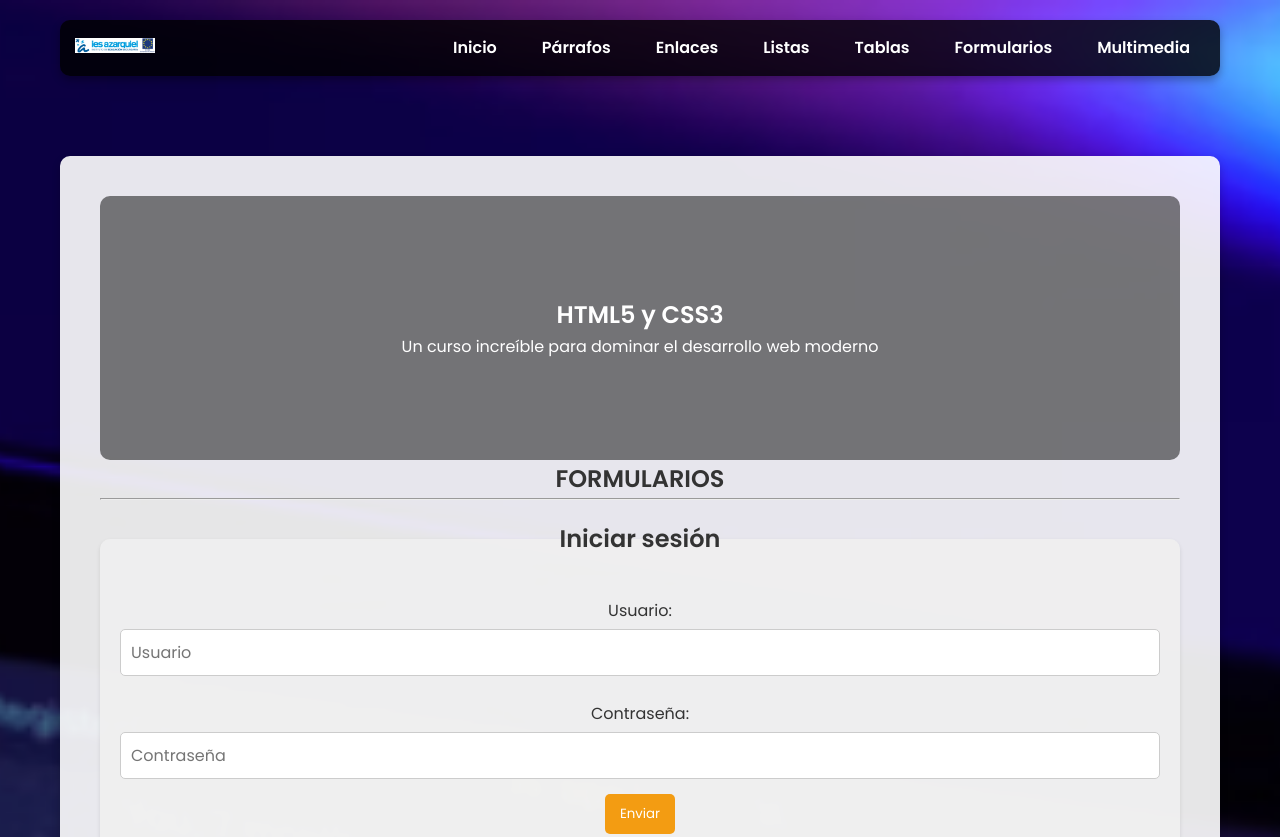
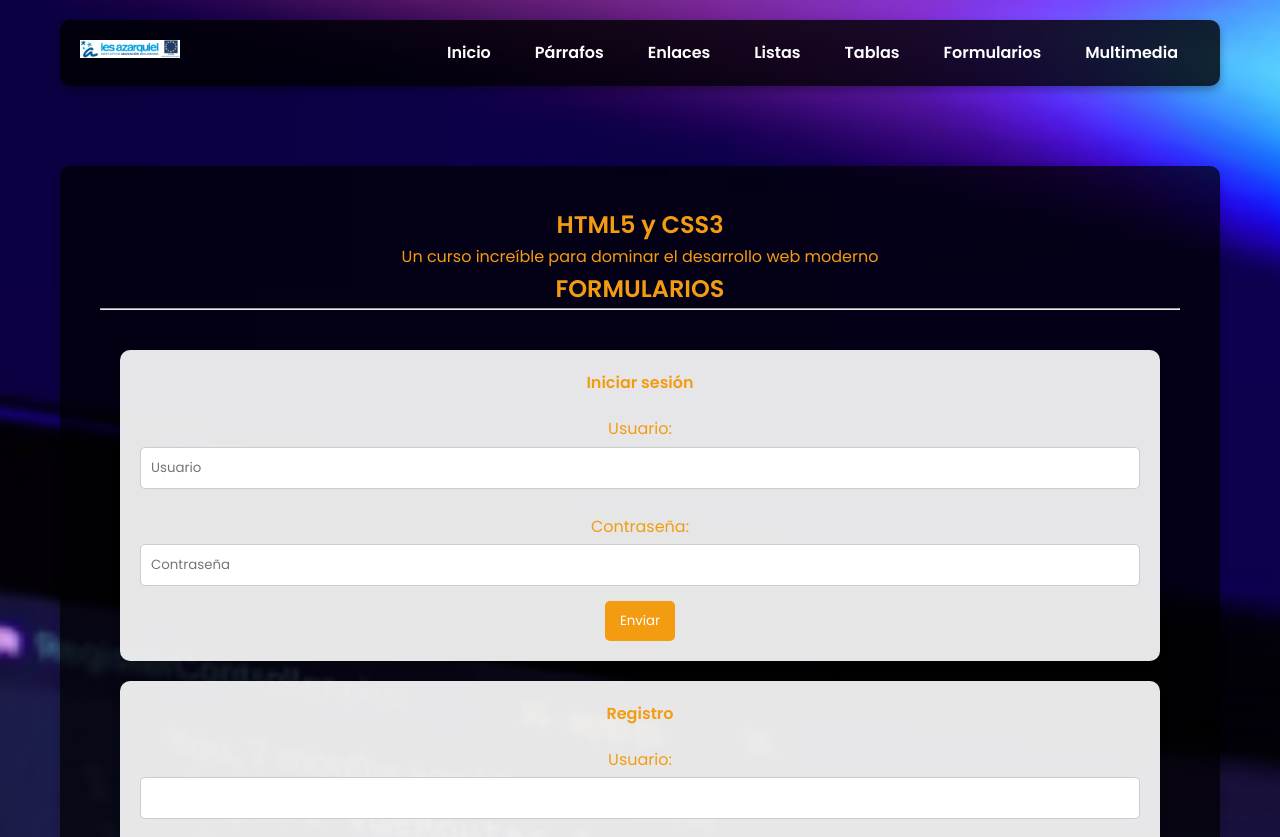
Before and after one commit to Petter-2t/Pagina-web-tutorial, a plain HTML site: page formularios.html in a window 1280 px wide. Shown: the top 837 px of the page. Drawn offline with Linux system fonts and the light colour scheme.

Commit message:
cuartocommit

```diff
--- a/css/formularios.css
+++ b/css/formularios.css
@@ -1,4 +1,4 @@
-/* Restablecer general */
+/* Reset general */
 * {
     margin: 0;
     padding: 0;
@@ -6,13 +6,13 @@
     font-family: 'Poppins', sans-serif;
 }
 
-/* Estilos generales del cuerpo */
+/* Estilos generales del body */
 body {
-    background-image: url('../img/Encabezadoprograma.png');
-    background-size: cover;
-    background-position: center;
-    background-repeat: no-repeat;
-    color: #333;
+    background-image: url('../img/Encabezadoprograma.png'); /* Imagen de fondo */
+    background-size: cover; /* Cubre todo el fondo */
+    background-position: center; /* Centra la imagen */
+    background-repeat: no-repeat; /* Evita que la imagen se repita */
+    color: #f39c12; /* Color del texto en orangered */
     font-size: 16px;
     line-height: 1.6;
 }
@@ -31,37 +31,49 @@ header {
     display: flex;
     justify-content: space-between;
     align-items: center;
-    padding: 15px;
+    padding: 20px;
     border-radius: 10px;
     box-shadow: 0 4px 8px rgba(0, 0, 0, 0.3);
 }
 
 .logo img {
-    max-width: 80px;
+    max-width: 100px;
 }
 
 nav ul {
     list-style: none;
     display: flex;
-    gap: 15px;
+    justify-content: flex-end;
+    margin-right: 10px;
+}
+
+nav ul li {
+    margin-left: 20px;
 }
 
 nav ul li a {
     text-decoration: none;
     color: white;
     font-weight: 600;
-    padding: 10px 15px;
+    padding: 8px 12px;
     border-radius: 4px;
-    transition: background-color 0.3s;
+    transition: background-color 0.3s ease;
 }
 
 nav ul li a:hover {
     background-color: #f39c12;
 }
 
-/* Botón de menú para móviles */
+/* Estilos para el botón del menú en pantallas pequeñas */
 .burger {
     display: none;
+}
+
+#btnmenu {
+    font-size: 30px;
+    cursor: pointer;
+    display: none;
+    color: white;
 }
 
 .burger div {
@@ -75,48 +87,31 @@ nav ul li a:hover {
 .main-content {
     margin-top: 80px;
     padding: 40px;
-    background-color: rgba(255, 255, 255, 0.9);
+    background-color: rgba(0, 0, 0, 0.7);
     box-shadow: 0 4px 8px rgba(0, 0, 0, 0.2);
     border-radius: 10px;
     text-align: center;
 }
 
-/* Sección Hero */
-.hero {
-    padding: 100px 20px;
-    color: white;
-    text-align: center;
-    background: linear-gradient(rgba(0, 0, 0, 0.5), rgba(0, 0, 0, 0.5)), url('../img/hero-bg.jpg') center/cover;
-    border-radius: 10px;
-    animation: fadeIn 1s forwards;
+/* Estilos para formularios */
+.contenedor-formularios {
+    padding: 20px;
 }
 
-/* Animación Hero */
-@keyframes fadeIn {
-    from {
-        opacity: 0;
-    }
-    to {
-        opacity: 1;
-    }
-}
-
-/* Formularios */
 form {
-    margin-top: 20px;
+    margin: 20px 0;
+    background-color: rgba(255, 255, 255, 0.9);
+    border-radius: 10px;
+    padding: 20px;
+    box-shadow: 0 4px 8px rgba(0, 0, 0, 0.2);
 }
 
 fieldset {
     border: none;
-    padding: 20px;
-    border-radius: 10px;
-    background-color: rgba(240, 240, 240, 0.9);
-    box-shadow: 0 2px 4px rgba(0, 0, 0, 0.1);
 }
 
 legend {
     font-weight: bold;
-    font-size: 1.5em;
     margin-bottom: 10px;
 }
 
@@ -128,25 +123,25 @@ label {
 input[type="text"],
 input[type="password"],
 input[type="email"],
-input[type="number"],
-input[type="tel"],
-input[type="url"],
 input[type="color"],
 input[type="date"],
 input[type="datetime-local"],
 input[type="file"],
+input[type="number"],
+input[type="tel"],
 input[type="time"],
+input[type="url"],
 input[type="week"],
-select,
-textarea {
+textarea,
+select {
     width: 100%;
     padding: 10px;
     margin-bottom: 15px;
     border: 1px solid #ccc;
     border-radius: 5px;
-    font-size: 16px;
 }
 
+/* Estilos para botones */
 input[type="submit"] {
     background-color: #f39c12;
     color: white;
@@ -154,11 +149,11 @@ input[type="submit"] {
     padding: 10px 15px;
     border-radius: 5px;
     cursor: pointer;
-    transition: background-color 0.3s;
+    transition: background-color 0.3s ease;
 }
 
 input[type="submit"]:hover {
-    background-color: #d68a10;
+    background-color: #e67e22;
 }
 
 /* Pie de página */
@@ -166,20 +161,39 @@ footer {
     background-color: rgba(0, 0, 0, 0.8);
     color: white;
     text-align: center;
-    padding: 20px;
+    padding: 20px 0;
     margin-top: 40px;
     border-radius: 10px;
+    box-shadow: 0 4px 8px rgba(0, 0, 0, 0.3);
 }
 
-/* Consultas de medios */
+footer p {
+    margin: 0;
+}
+
+/* Media queries para pantallas pequeñas */
 @media (max-width: 768px) {
     nav ul {
         display: none;
         flex-direction: column;
+        align-items: center;
     }
 
     .burger {
         display: block;
         cursor: pointer;
     }
+
+    #btnmenu {
+        display: block;
+    }
+
+    nav ul li {
+        margin: 10px 0;
+    }
 }
+
+/* Scroll suave */
+html {
+    scroll-behavior: smooth;
+}
```
